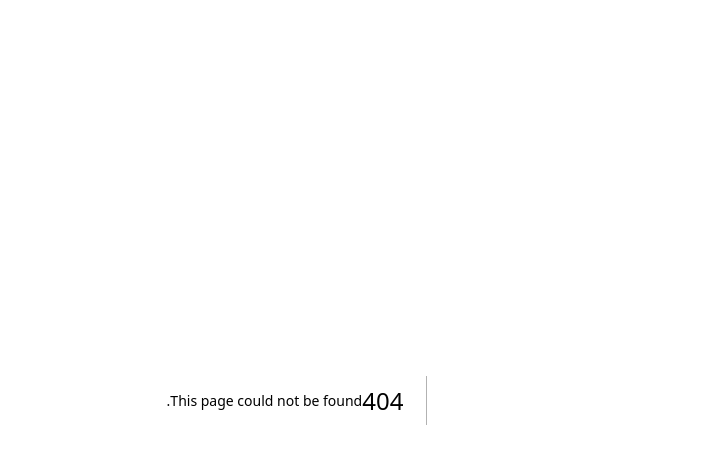
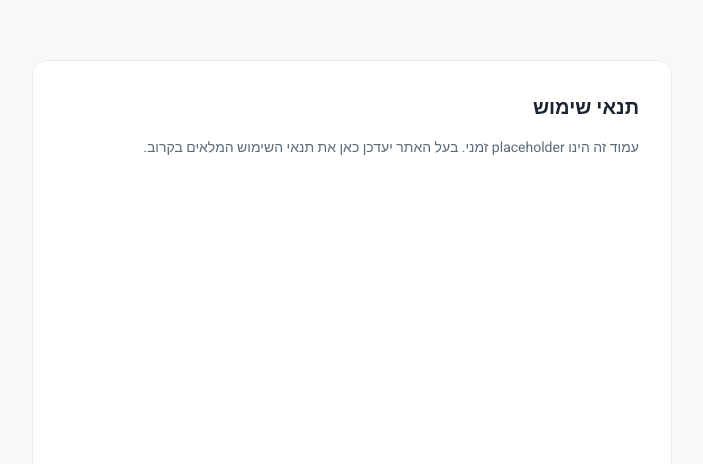
Before and after one commit to alon94/tenders-agent, a Next.js app: page /terms in a window 1280 px wide. Before the commit this address had no page. Shown: the top 464 px of the page, without its empty margins (375-1078 px from the left). Built offline with nearby package versions, Linux system fonts and the light colour scheme.

Commit message:
Create TermsPage component with placeholder content
This page serves as a temporary placeholder for terms of use, with styling for layout and text.

```diff
--- /dev/null
+++ b/app/terms/page.tsx
@@ -0,0 +1,32 @@
+export default function TermsPage() {
+  return (
+    <div
+      style={{
+        minHeight: '100vh',
+        background: '#f6f8fa',
+        direction: 'rtl',
+        fontFamily: "'Heebo', Arial, sans-serif",
+        display: 'flex',
+        justifyContent: 'center',
+        padding: '60px 16px',
+      }}
+    >
+      <div
+        style={{
+          width: '100%',
+          maxWidth: 640,
+          background: '#fff',
+          border: '1px solid #e6eaee',
+          borderRadius: 14,
+          padding: 32,
+          color: '#1a2330',
+        }}
+      >
+        <h1 style={{ fontSize: 20, fontWeight: 800, marginBottom: 14 }}>תנאי שימוש</h1>
+        <p style={{ fontSize: 14, color: '#5b6b7a', lineHeight: 1.7 }}>
+          עמוד זה הינו placeholder זמני. בעל האתר יעדכן כאן את תנאי השימוש המלאים בקרוב.
+        </p>
+      </div>
+    </div>
+  );
+}
```
